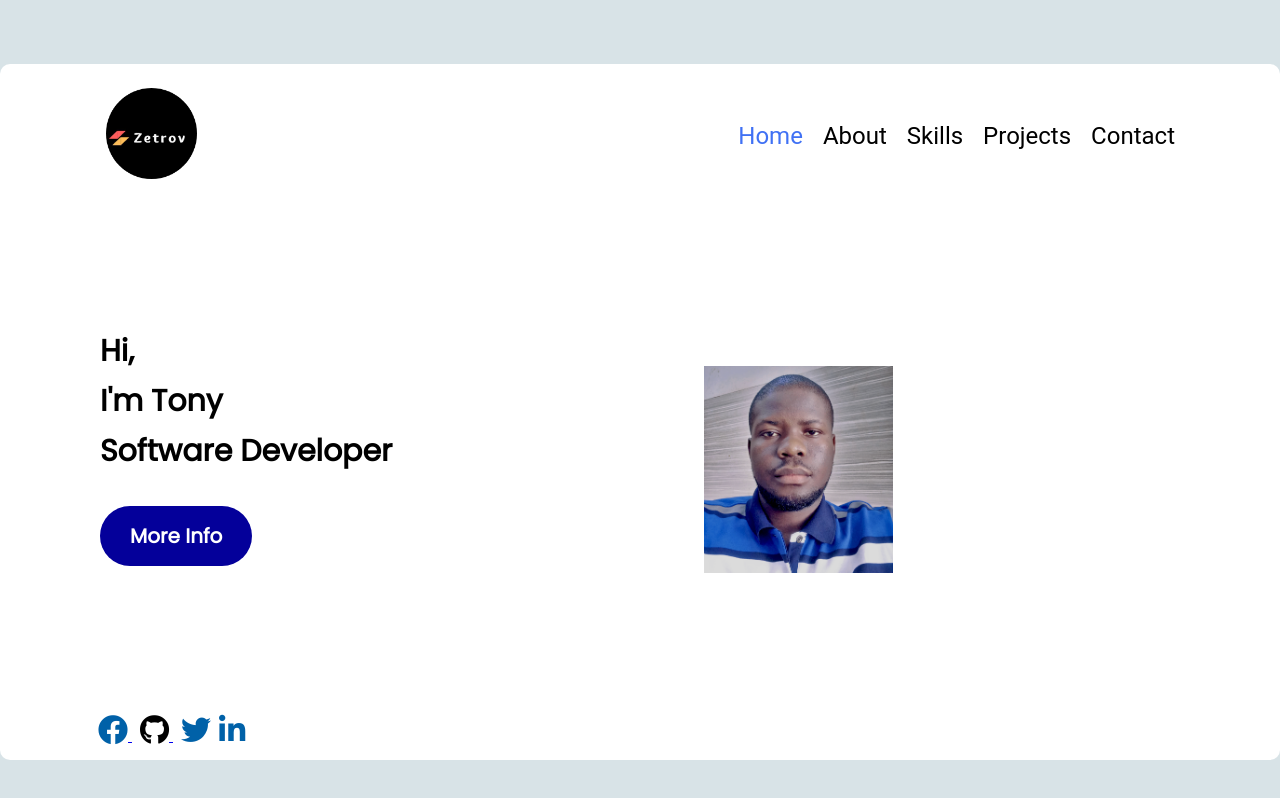
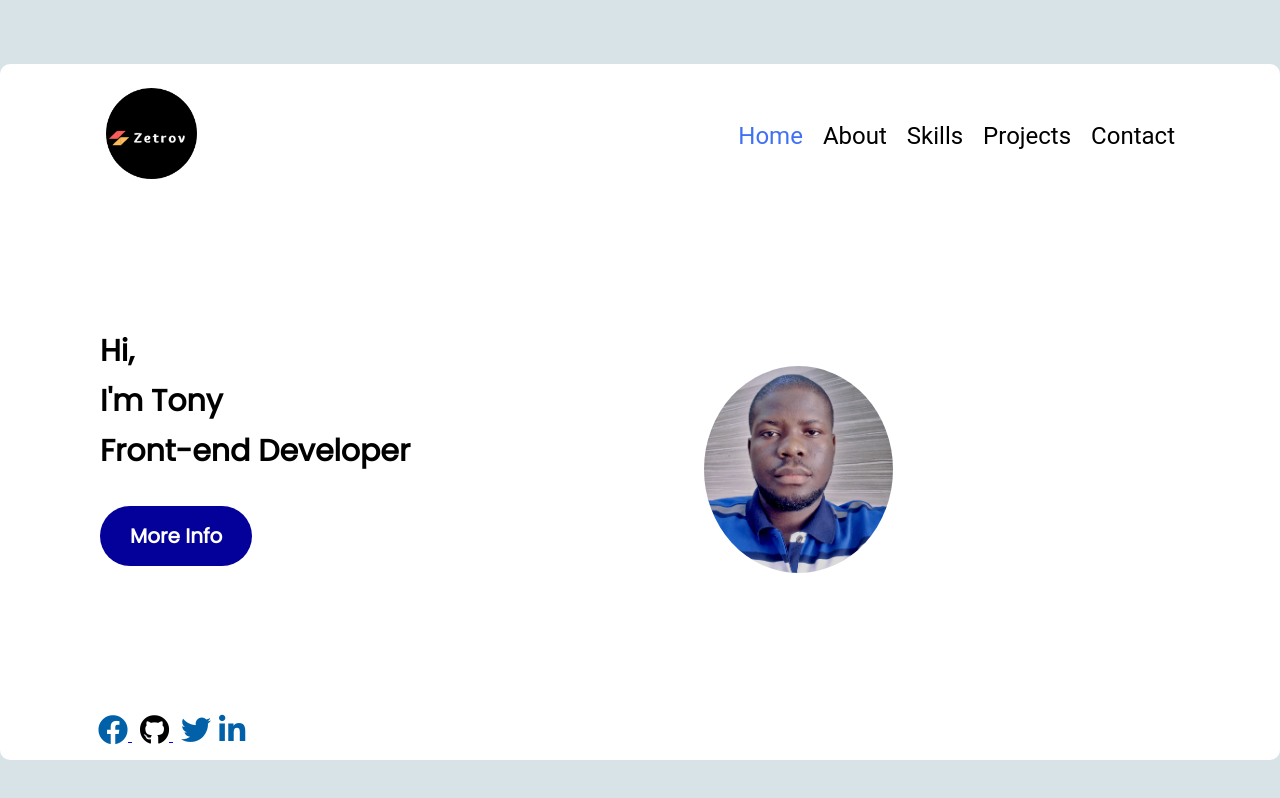
Before and after one commit to tonyIkwuegbu/portfolio, a React (Create React App) app: page / in a window 1280 px wide. Built offline with nearby package versions, Linux system fonts and the light colour scheme.

Commit message:
Updated home

```diff
--- a/src/components/Home/index.jsx
+++ b/src/components/Home/index.jsx
@@ -1,29 +1,24 @@
-import { Link } from "react-router-dom"
+import { Link } from "react-router-dom";
 import "./style.css";
 
 const Home = () => {
   return (
-        <div className= "home">
-            <div className= "title">
+    <div className="home">
+      <div className="title">
         <h1>
           <p className="name">Hi,</p>
           <p className="name">I'm Tony</p>
-                <p className="job">Software Developer</p>
+          <p className="job">Front-end Developer</p>
         </h1>
         <Link to="about">
           <button>More Info</button>
-
         </Link>
-
       </div>
-            <div className= "person">
-                <img
-                src={`${process.env.PUBLIC_URL}/main.png`}
-                alt = "person"
-                />
+      <div className="person">
+        <img src={`${process.env.PUBLIC_URL}/main.png`} alt="person" />
       </div>
     </div>
-    )
-}
+  );
+};
 
 export default Home;
--- a/src/components/Home/style.css
+++ b/src/components/Home/style.css
@@ -63,6 +63,7 @@
     width: 50%;
     display: block;
     margin: 3rem auto 0 auto;
+    border-radius: 50%;
 
 
 }
@@ -72,6 +73,7 @@
         flex-direction: row;
         justify-content: space-between;
     }
+
     .home .title,
     .home .person{
         width: 50%;
@@ -82,5 +84,6 @@
     .home .person img{
         width: 35%;
         margin-left: 4rem;
+        border-radius: 50%;
     }
 }
```
Lines whose indentation alone changed are shown as unchanged.
